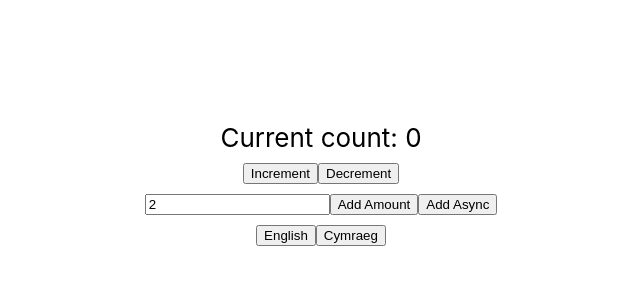
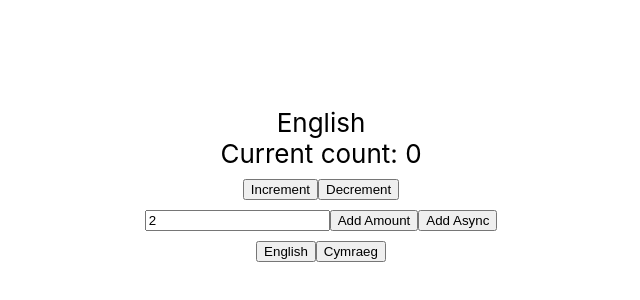
Before and after one commit to buglass/react-redux-learning, a React (Create React App) app in the folder react-redux-learning/: page / in a window 1280 px wide. Shown: the part 216-516 px from the top of the page, without its empty margins (319-959 px from the left). Built offline with nearby package versions, Linux system fonts and the light colour scheme.

Commit message:
Add internalisation selection display component.

```diff
--- a/react-redux-learning/src/App.tsx
+++ b/react-redux-learning/src/App.tsx
@@ -2,12 +2,14 @@ import React from 'react';
 import { CounterAdjustment } from './features/counter/components/CounterAdjustment';
 import { CounterDisplay } from './features/counter/components/CounterDisplay';
 import { InternationalisationComponent } from './features/internationalisation/InternationalisationComponent';
+import { InternationalisationSelectionDisplay } from './features/internationalisation/InternationalisationSelectionDisplay';
 import './App.css';
 
 function App() {
   return (
     <div className="App">
       <header className="App-header">
+        <InternationalisationSelectionDisplay />
         <CounterDisplay />
         <CounterAdjustment />
         <InternationalisationComponent />
--- /dev/null
+++ b/react-redux-learning/src/features/internationalisation/InternationalisationSelectionDisplay.tsx
@@ -0,0 +1,13 @@
+import React from 'react';
+import { useSelector } from 'react-redux';
+import { selectRegion } from './internationalisationSlice';
+
+// Just a testbed for a visual check of the display coming through.
+// Could have a pretty flag though.
+export function InternationalisationSelectionDisplay () {
+  return (
+    <div>
+      <span>{useSelector(selectRegion)}</span>
+    </div>
+  )
+}
```
